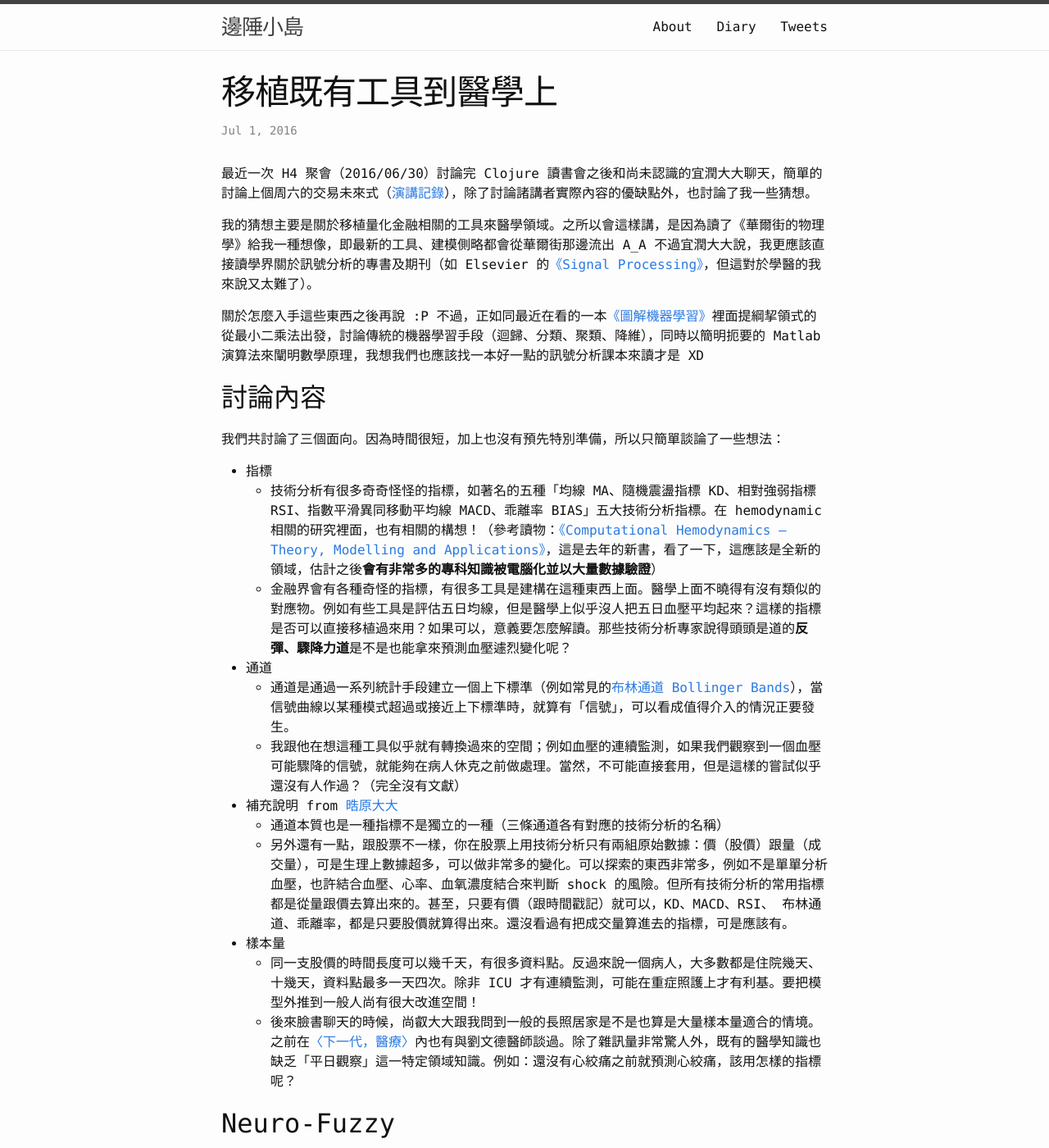
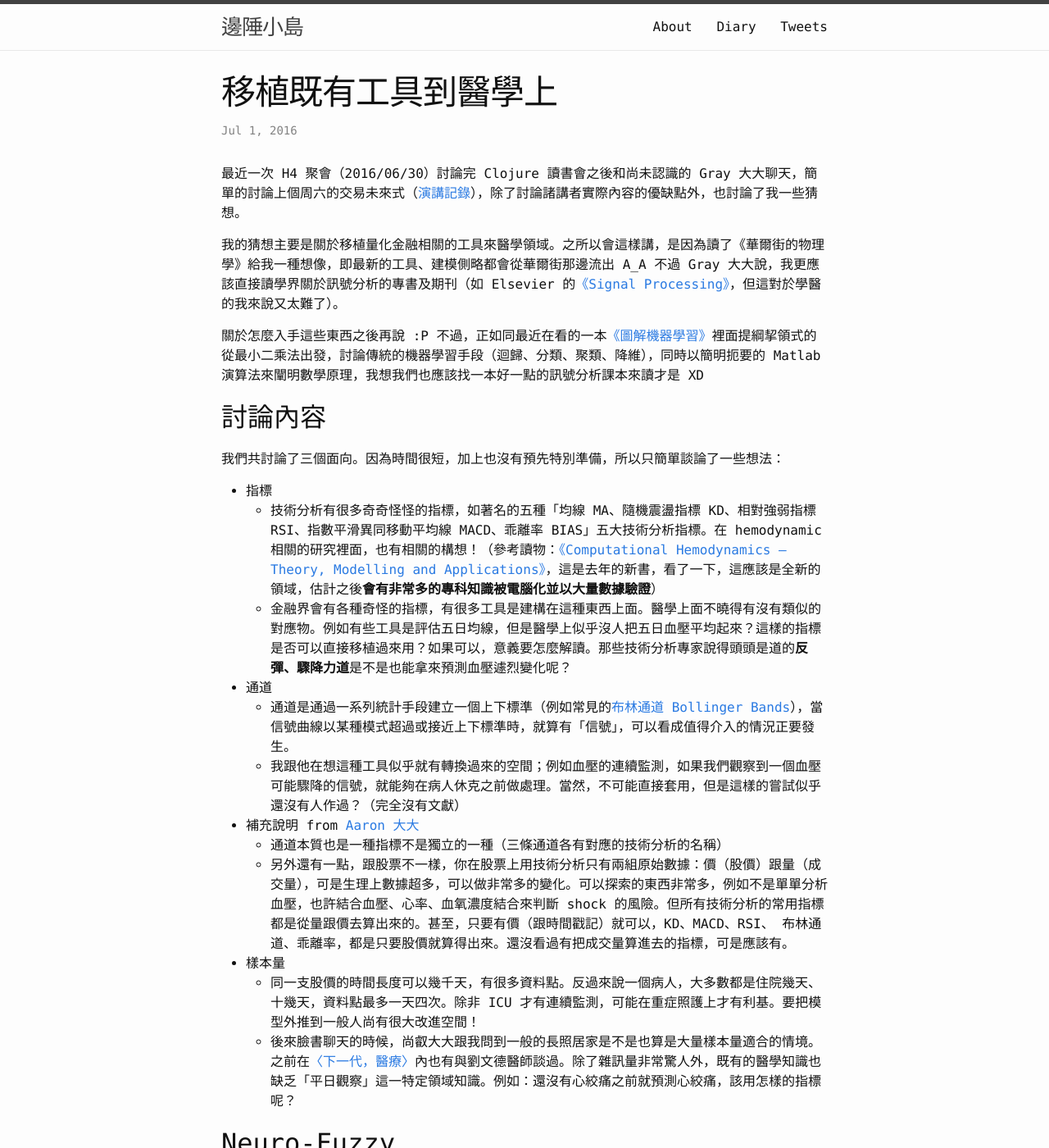
Before and after one commit to algaebrown/yfwu.github.io, a Jekyll site: the page built from _posts/datascience/2016-07-01-quant-to-medical.md, in a window 1280 px wide and 1400 px high. Shown: the whole window at 82% size. Built offline with Jekyll 4.4.1, drawn with Linux system fonts in a browser that asks for light colours; comment, search, counter and statistics services are not loaded.

Commit message:
remove chinese name

```diff
--- a/_posts/datascience/2016-07-01-quant-to-medical.md
+++ b/_posts/datascience/2016-07-01-quant-to-medical.md
@@ -4,9 +4,9 @@ category: datascience
 layout: post
 tags: [quant, medical]
 ---
-最近一次 H4 聚會（2016/06/30）討論完 Clojure 讀書會之後和尚未認識的宜潤大大聊天，簡單的討論上個周六的交易未來式（[演講記錄](http://yfwu.github.io/datascience/2016/06/26/quant-speech.html)），除了討論諸講者實際內容的優缺點外，也討論了我一些猜想。
+最近一次 H4 聚會（2016/06/30）討論完 Clojure 讀書會之後和尚未認識的 Gray 大大聊天，簡單的討論上個周六的交易未來式（[演講記錄](http://yfwu.github.io/datascience/2016/06/26/quant-speech.html)），除了討論諸講者實際內容的優缺點外，也討論了我一些猜想。
 
-我的猜想主要是關於移植量化金融相關的工具來醫學領域。之所以會這樣講，是因為讀了《華爾街的物理學》給我一種想像，即最新的工具、建模側略都會從華爾街那邊流出 A_A 不過宜潤大大說，我更應該直接讀學界關於訊號分析的專書及期刊（如 Elsevier 的[《Signal Processing》](http://www.journals.elsevier.com/signal-processing)，但這對於學醫的我來說又太難了）。
+我的猜想主要是關於移植量化金融相關的工具來醫學領域。之所以會這樣講，是因為讀了《華爾街的物理學》給我一種想像，即最新的工具、建模側略都會從華爾街那邊流出 A_A 不過 Gray 大大說，我更應該直接讀學界關於訊號分析的專書及期刊（如 Elsevier 的[《Signal Processing》](http://www.journals.elsevier.com/signal-processing)，但這對於學醫的我來說又太難了）。
 
 關於怎麼入手這些東西之後再說 :P 不過，正如同最近在看的一本[《圖解機器學習》](http://m.sanmin.com.tw/product/index/005093606)裡面提綱挈領式的從最小二乘法出發，討論傳統的機器學習手段（迴歸、分類、聚類、降維），同時以簡明扼要的 Matlab 演算法來闡明數學原理，我想我們也應該找一本好一點的訊號分析課本來讀才是 XD
 
@@ -21,7 +21,7 @@ tags: [quant, medical]
 - 通道
     - 通道是通過一系列統計手段建立一個上下標準（例如常見的[布林通道 Bollinger Bands](https://en.wikipedia.org/wiki/Bollinger_Bands)），當信號曲線以某種模式超過或接近上下標準時，就算有「信號」，可以看成值得介入的情況正要發生。
     - 我跟他在想這種工具似乎就有轉換過來的空間；例如血壓的連續監測，如果我們觀察到一個血壓可能驟降的信號，就能夠在病人休克之前做處理。當然，不可能直接套用，但是這樣的嘗試似乎還沒有人作過？（完全沒有文獻）
-- 補充說明 from [晧原大大](https://aaronhychen.com/)
+- 補充說明 from [Aaron 大大](https://aaronhychen.com/)
     - 通道本質也是一種指標不是獨立的一種（三條通道各有對應的技術分析的名稱）
     - 另外還有一點，跟股票不一樣，你在股票上用技術分析只有兩組原始數據：價（股價）跟量（成交量），可是生理上數據超多，可以做非常多的變化。可以探索的東西非常多，例如不是單單分析血壓，也許結合血壓、心率、血氧濃度結合來判斷 shock 的風險。但所有技術分析的常用指標都是從量跟價去算出來的。甚至，只要有價（跟時間戳記）就可以，KD、MACD、RSI、 布林通道、乖離率，都是只要股價就算得出來。還沒看過有把成交量算進去的指標，可是應該有。
 - 樣本量
```
